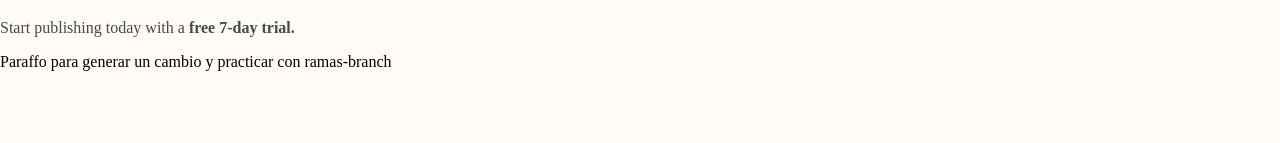
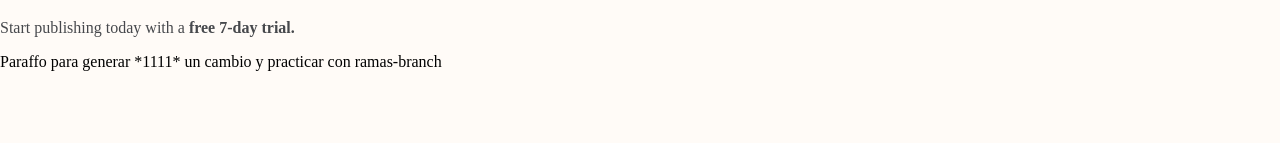
Before and after one commit to omarmonrealdev/matcha, a plain HTML site: page index.html in a window 1280 px wide. Shown: the part 161-304 px from the top of the page. Drawn offline with Linux system fonts and the light colour scheme.

Commit message:
agregue 1111 en el parrafo

```diff
--- a/index.html
+++ b/index.html
@@ -28,7 +28,7 @@
       Start publishing today with a
       <strong class="first">free 7-day trial.</strong>
     </p>
-    <p>Paraffo para generar un cambio y practicar con ramas-branch</p>
+    <p>Paraffo para generar *1111* un cambio y practicar con ramas-branch</p>
 
     <img class="imgbody" src="imagenes/capterra.png" alt="imagen de ejemplo" />
     <img
```
